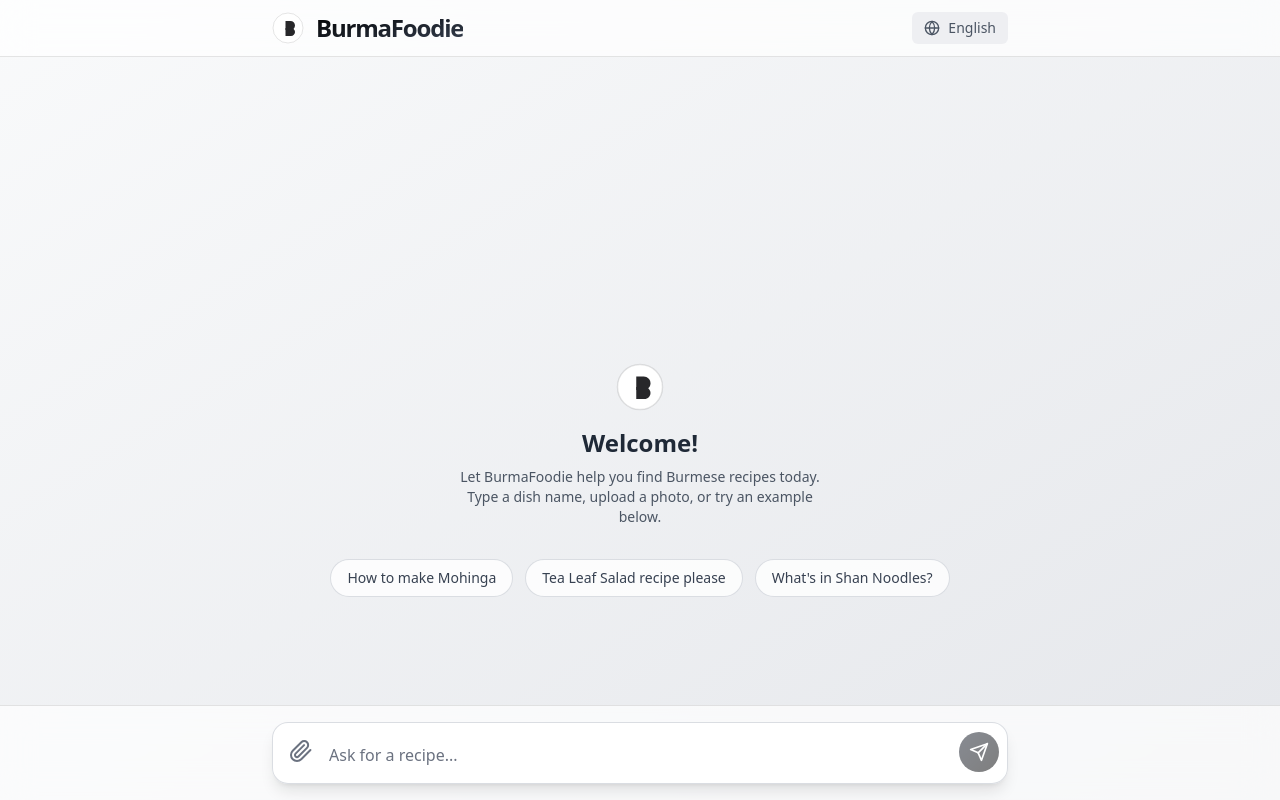
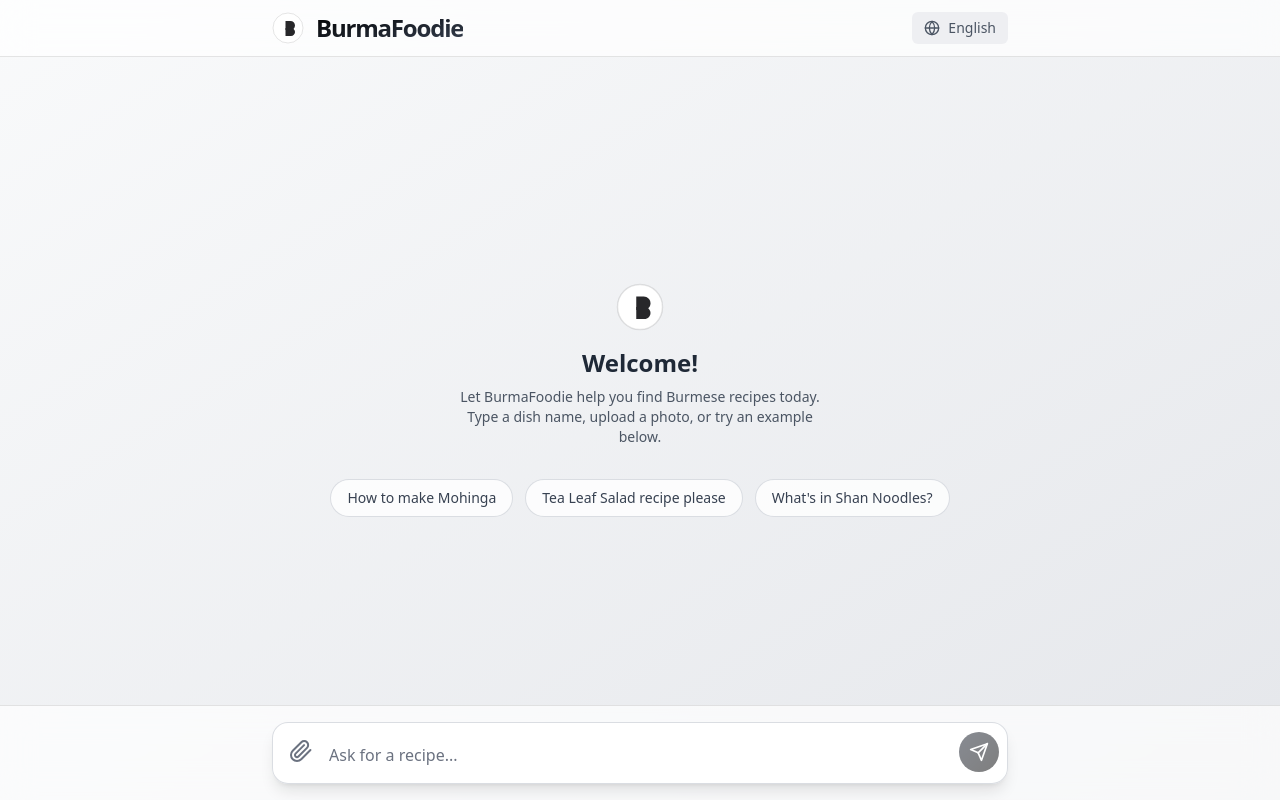
Before and after one commit to akmiinn/BurmaFoodie, a React (Vite) app: page / in a window 1280 px wide. Built offline with nearby package versions, Linux system fonts and the light colour scheme.

Commit message:
Update App.tsx

```diff
--- a/App.tsx
+++ b/App.tsx
@@ -156,7 +156,7 @@ const App: React.FC = () => {
         </div>
       </header>
 
-      <main className="flex-1 overflow-y-auto pt-40">
+      <main className="flex-1 overflow-y-auto pt-30">
         <div className="max-w-3xl w-full mx-auto px-4 pt-6 pb-8 relative flex-1 h-full">
 
            {chatHistory.length === 0 && (
```
